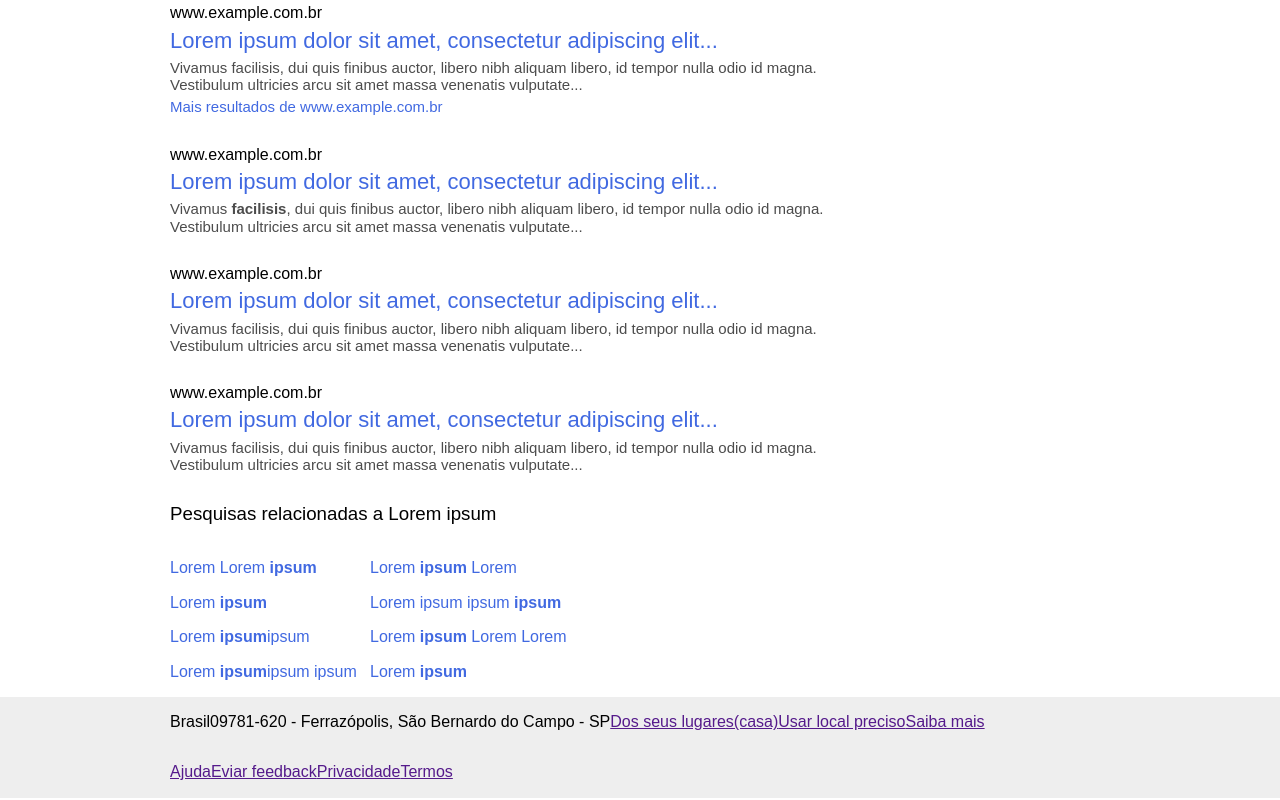
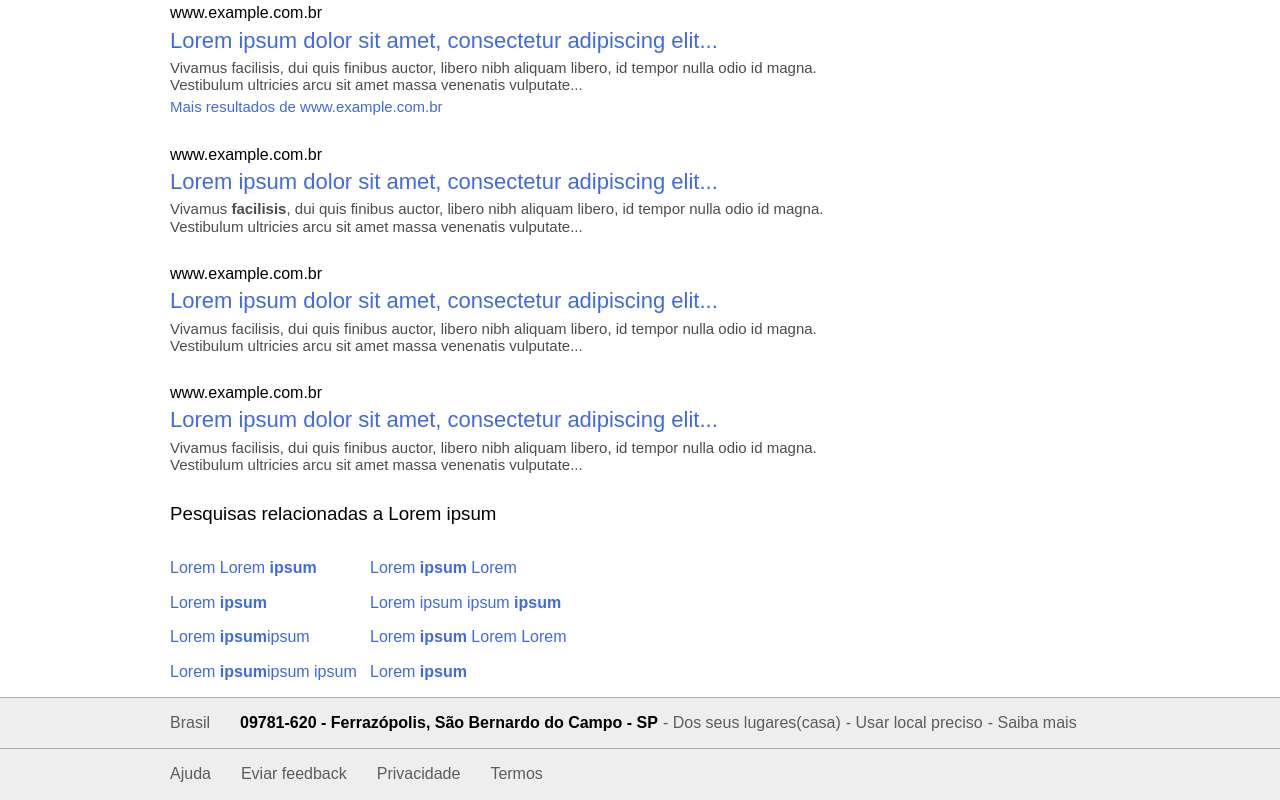
Before and after one commit to SamyrOR/front-end-completo, a plain HTML site: page HTML5 e CSS3/Google/resultado.html in a window 1280 px wide. Shown: the part 940-1740 px from the top of the page. Drawn offline with Linux system fonts and the light colour scheme.

Commit message:
finalizado exercicio de clone de página do google

```diff
--- a/HTML5 e CSS3/Google/assets/css/resultado.css
+++ b/HTML5 e CSS3/Google/assets/css/resultado.css
@@ -116,11 +116,32 @@ header {
 }
 footer {
     background-color: #EEE;
+    border-top: 1px solid #acacac;
 }
-.adress {
+.line {
+    border-bottom: 1px solid #acacac;
+    width: 100%;
 }
 .footer-menu,
 .adress {
     display: flex;
     margin-left: 170px;
+    align-items:  center;
+    color: #5c5c5c;
+
 }
+.adress p,
+.adress a {
+    padding-right: 5px;
+}
+.cep {
+    color: #000;
+    margin-left: 25px;
+}
+.adress a, .footer-menu a {
+    text-decoration: none;
+    color: #5c5c5c;
+}
+.footer-menu a {
+    padding-right: 30px;
+}
--- a/HTML5 e CSS3/Google/resultado.html
+++ b/HTML5 e CSS3/Google/resultado.html
@@ -208,13 +208,15 @@
         </div>
     </section>
     <footer>
+        <div class="line">
             <div class="adress">
                 <p>Brasil</p>
-                <p>09781-620 - Ferrazópolis, São Bernardo do Campo - SP</p>
-                <p><a href="">Dos seus lugares(casa)</a></p>
-                <p><a href="">Usar local preciso</a></p>
-                <p><a href="">Saiba mais</a></p>
+                <p class="cep"><strong>09781-620 - Ferrazópolis, São Bernardo do Campo - SP</strong></p>
+                <span><a href="">- Dos seus lugares(casa)</a></span>
+                <span><a href="">- Usar local preciso</a></span>
+                <span><a href="">- Saiba mais</a></span>
             </div>
+        </div>
             <div class="footer-menu">
                 <p><a href="">Ajuda</p></a>
                 <p><a href="">Eviar feedback</p></a>
```
